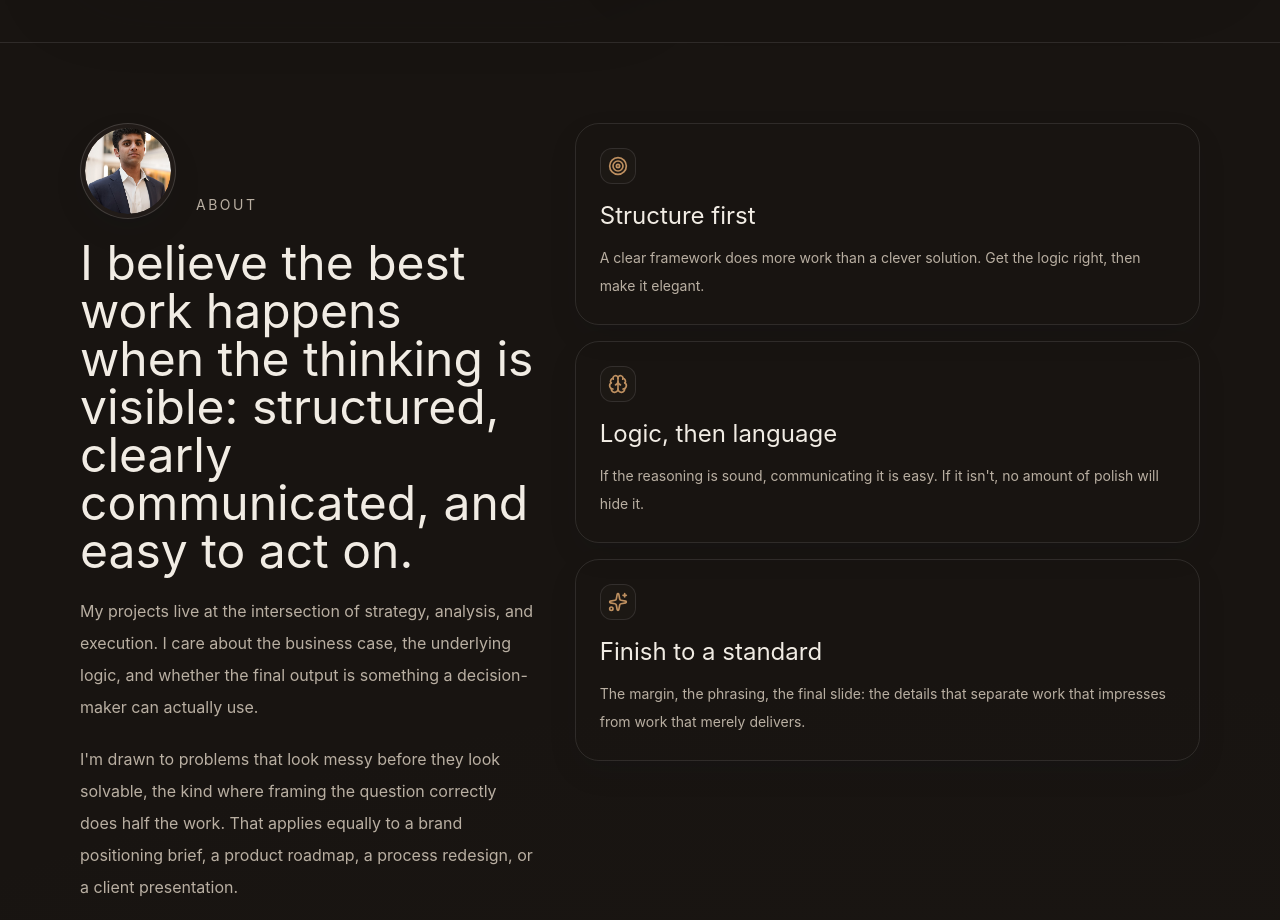
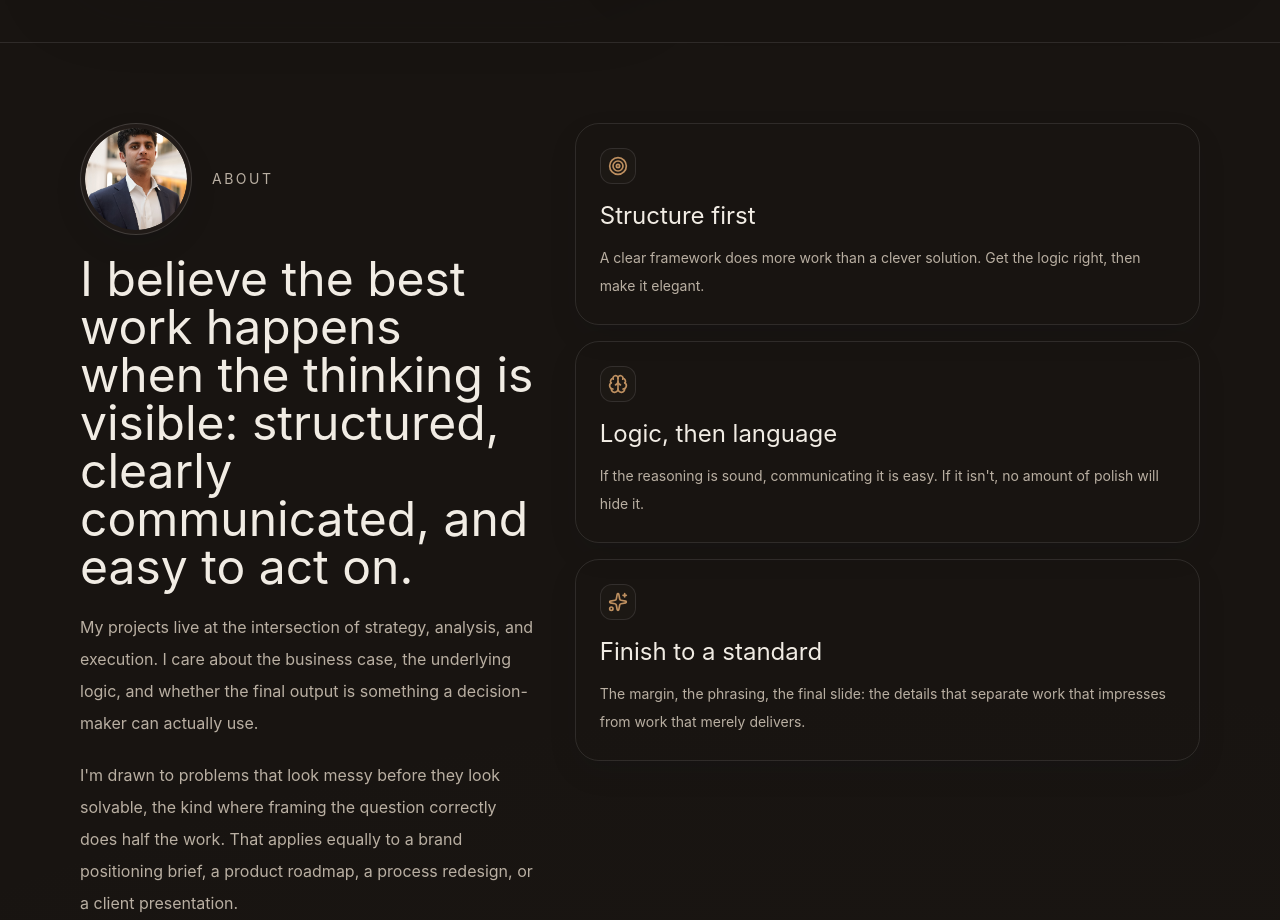
Before and after one commit to mohabbis/personal-portfolio, a Next.js app: page / in a window 1280 px wide. Shown: the part 4240-5160 px from the top of the page. Built offline with nearby package versions, Linux system fonts and the light colour scheme.

Commit message:
Simplify about profile badge

```diff
--- a/components/sections/home/home-about.tsx
+++ b/components/sections/home/home-about.tsx
@@ -17,9 +17,9 @@ export function HomeAboutSection() {
       <Container className="grid gap-10 lg:grid-cols-[minmax(0,0.8fr)_minmax(0,1.1fr)] lg:items-start">
         <FadeIn>
           <div className="space-y-5">
-            <div className="flex items-end gap-5">
-              <ProfileImage className="h-24 w-24 flex-shrink-0" priority />
-              <p className="mb-1 text-sm uppercase tracking-[0.18em] text-muted-foreground">About</p>
+            <div className="flex items-center gap-5">
+              <ProfileImage className="h-24 w-24 flex-shrink-0 sm:h-28 sm:w-28" priority />
+              <p className="text-sm uppercase tracking-[0.18em] text-muted-foreground">About</p>
             </div>
 
             <h2 className="font-display text-4xl text-foreground sm:text-5xl">{siteConfig.about.intro}</h2>
```
